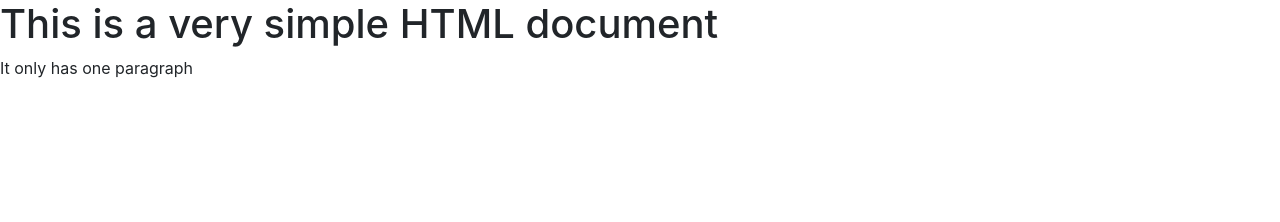
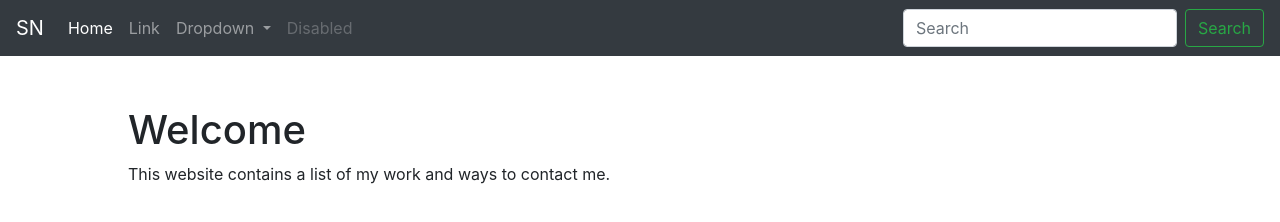
Before and after one commit to staceynguyen/staceynguyen.github.io, a plain HTML site: page index.html in a window 1280 px wide. Drawn offline with nearby package versions, Linux system fonts and the light colour scheme.

Commit message:
Updated index.html

```diff
--- a/index.html
+++ b/index.html
@@ -1,13 +1,50 @@
+<!DOCTYPE html>
 <html>
 	<head>
-		<title>A Simple HTML Document</title>
+		<title>Home</title>
 		<link rel="stylesheet" href="https://stackpath.bootstrapcdn.com/bootstrap/4.3.1/css/bootstrap.min.css" integrity="sha384-ggOyR0iXCbMQv3Xipma34MD+dH/1fQ784/j6cY/iJTQUOhcWr7x9JvoRxT2MZw1T" crossorigin="anonymous">
 		<script src="https://code.jquery.com/jquery-3.3.1.slim.min.js" integrity="sha384-q8i/X+965DzO0rT7abK41JStQIAqVgRVzpbzo5smXKp4YfRvH+8abtTE1Pi6jizo" crossorigin="anonymous"></script>
 		<script src="https://cdnjs.cloudflare.com/ajax/libs/popper.js/1.14.7/umd/popper.min.js" integrity="sha384-UO2eT0CpHqdSJQ6hJty5KVphtPhzWj9WO1clHTMGa3JDZwrnQq4sF86dIHNDz0W1" crossorigin="anonymous"></script>
 		<script src="https://stackpath.bootstrapcdn.com/bootstrap/4.3.1/js/bootstrap.min.js" integrity="sha384-JjSmVgyd0p3pXB1rRibZUAYoIIy6OrQ6VrjIEaFf/nJGzIxFDsf4x0xIM+B07jRM" crossorigin="anonymous"></script>
 	</head>
 	<body>
-		<h1>This is a very simple HTML document</h1>
-		<p>It only has one paragraph</p>
+		<nav class="navbar navbar-expand-lg navbar-dark bg-dark">
+			<a class="navbar-brand" href="#">SN</a>
+			<button class="navbar-toggler" type="button" data-toggle="collapse" data-target="#navbarSupportedContent" aria-controls="navbarSupportedContent" aria-expanded="false" aria-label="Toggle navigation">
+			<span class="navbar-toggler-icon"></span>
+			</button>
+			<div class="collapse navbar-collapse" id="navbarSupportedContent">
+				<ul class="navbar-nav mr-auto">
+					<li class="nav-item active">
+						<a class="nav-link" href="/">Home <span class="sr-only">(current)</span></a>
+					</li>
+					<li class="nav-item">
+						<a class="nav-link" href="#">Link</a>
+					</li>
+					<li class="nav-item dropdown">
+						<a class="nav-link dropdown-toggle" href="#" id="navbarDropdown" role="button" data-toggle="dropdown" aria-haspopup="true" aria-expanded="false">
+							Dropdown
+						</a>
+						<div class="dropdown-menu" aria-labelledby="navbarDropdown">
+							<a class="dropdown-item" href="#">Action</a>
+							<a class="dropdown-item" href="#">Another action</a>
+							<div class="dropdown-divider"></div>
+							<a class="dropdown-item" href="#">Something else here</a>
+						</div>
+					</li>
+					<li class="nav-item">
+						<a class="nav-link disabled" href="#">Disabled</a>
+					</li>
+				</ul>
+				<form class="form-inline my-2 my-lg-0">
+					<input class="form-control mr-sm-2" type="search" placeholder="Search" aria-label="Search">
+					<button class="btn btn-outline-success my-2 my-sm-0" type="submit">Search</button>
+				</form>
+			</div>
+		</nav>
+		<section style="width: 80%; margin: auto; padding-top: 50px">
+			<h1>Welcome</h1>
+			<p>This website contains a list of my work and ways to contact me.<p>
+		</section>
 	</body>
 </html>
```
